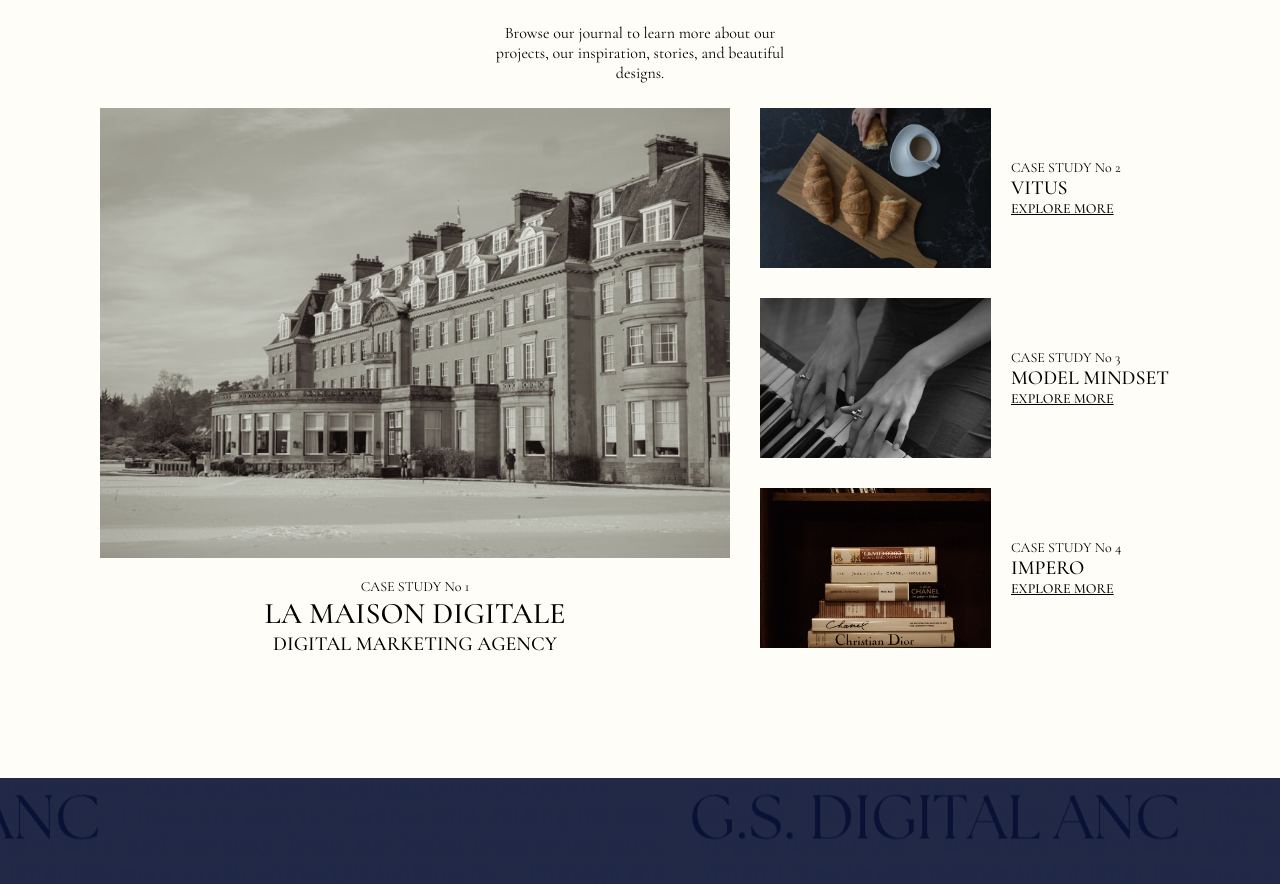
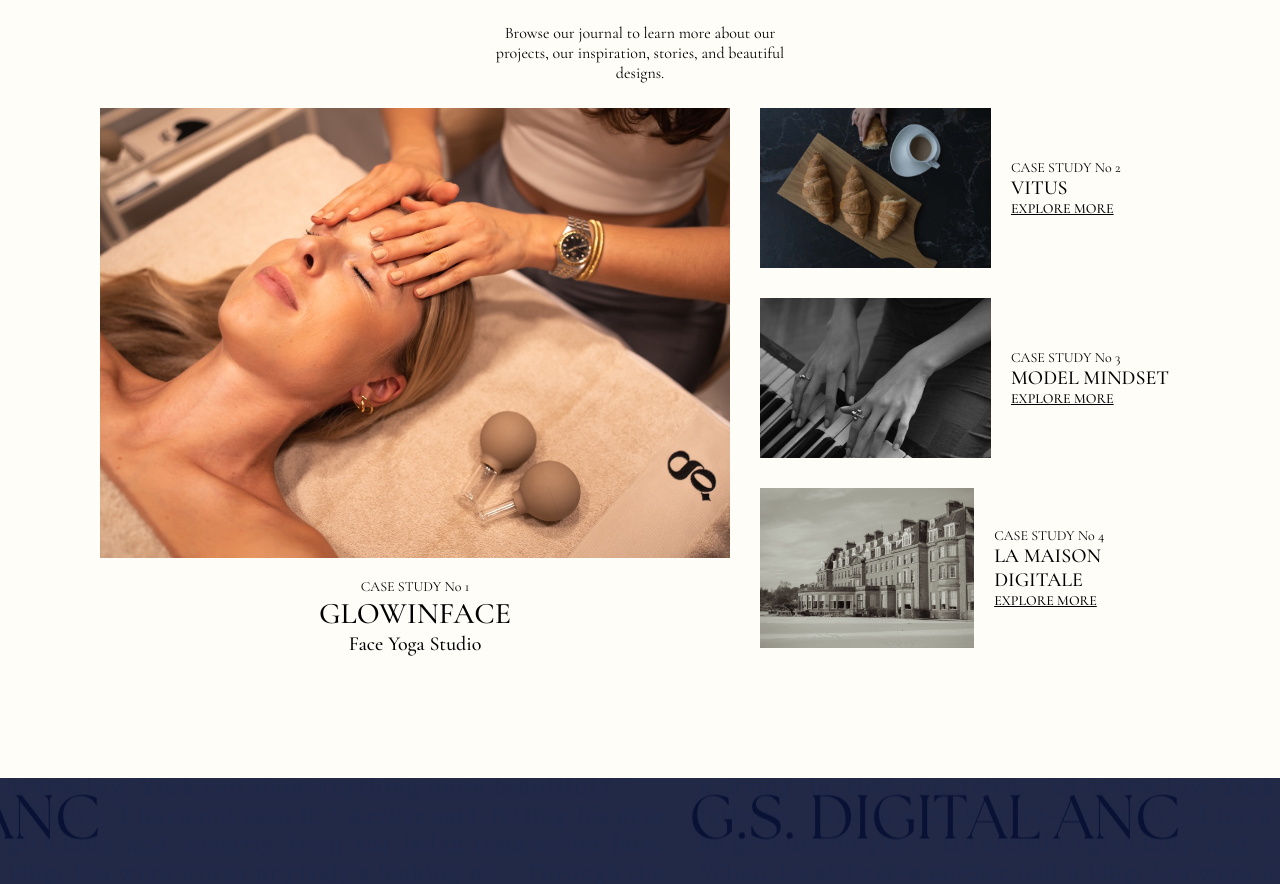
Before and after one commit to GASPing4ER/gsdigitalanchor-Next.js, a Next.js app: page / in a window 1280 px wide. Shown: the part 2753-3637 px from the top of the page. Built offline with nearby package versions, Linux system fonts and the light colour scheme.

Commit message:
copywritting adjusted for e-commerce

```diff
--- a/components/CaseStudies.js
+++ b/components/CaseStudies.js
@@ -1,10 +1,10 @@
 import Link from "next/link";
 import Image from "next/image"
 
-import lamaisondigitale from "@public/images/case-studies/lamaison.jpeg"
+import glowinface from "@public/images/case-studies/glowinface.jpeg"
 import vitus from "@public/images/case-studies/vitus.jpeg"
 import modelmindset from "@public/images/case-studies/modelmindset.jpeg"
-import impero from "@public/images/case-studies/impero.jpeg"
+import lamaison from "@public/images/case-studies/lamaison.jpeg"
 
 export default function CaseStudies() {
     return(
@@ -14,10 +14,10 @@ export default function CaseStudies() {
             <p className="case-study-p">Browse our journal to learn more about our projects, our inspiration, stories, and beautiful designs.</p>
             <div className="case-studies">
                 <div className="main">
-                    <Image src={lamaisondigitale} alt="lamaisondigital"/>
+                    <Image src={glowinface} alt="lamaisondigital"/>
                     <p>CASE STUDY No 1</p>
-                    <h1>LA MAISON DIGITALE</h1>
-                    <h2>DIGITAL MARKETING AGENCY</h2>
+                    <h1>GLOWINFACE</h1>
+                    <h2>Face Yoga Studio</h2>
                 </div>
                 <div className="side-studies">
                     <div className="side">
@@ -37,10 +37,10 @@ export default function CaseStudies() {
                         </div>
                     </div>
                     <div className="side">
-                        <Image src={impero} alt="impero"/>
+                        <Image src={lamaison} alt="impero"/>
                         <div className="side-content">
                             <p>CASE STUDY No 4</p>
-                            <h1>IMPERO</h1>
+                            <h1>LA MAISON DIGITALE</h1>
                             <Link href="#"><h2>EXPLORE MORE</h2></Link>
                         </div>
                     </div>
```
Also changed, not shown: public/images/case-studies/glowinface.jpeg (added).
